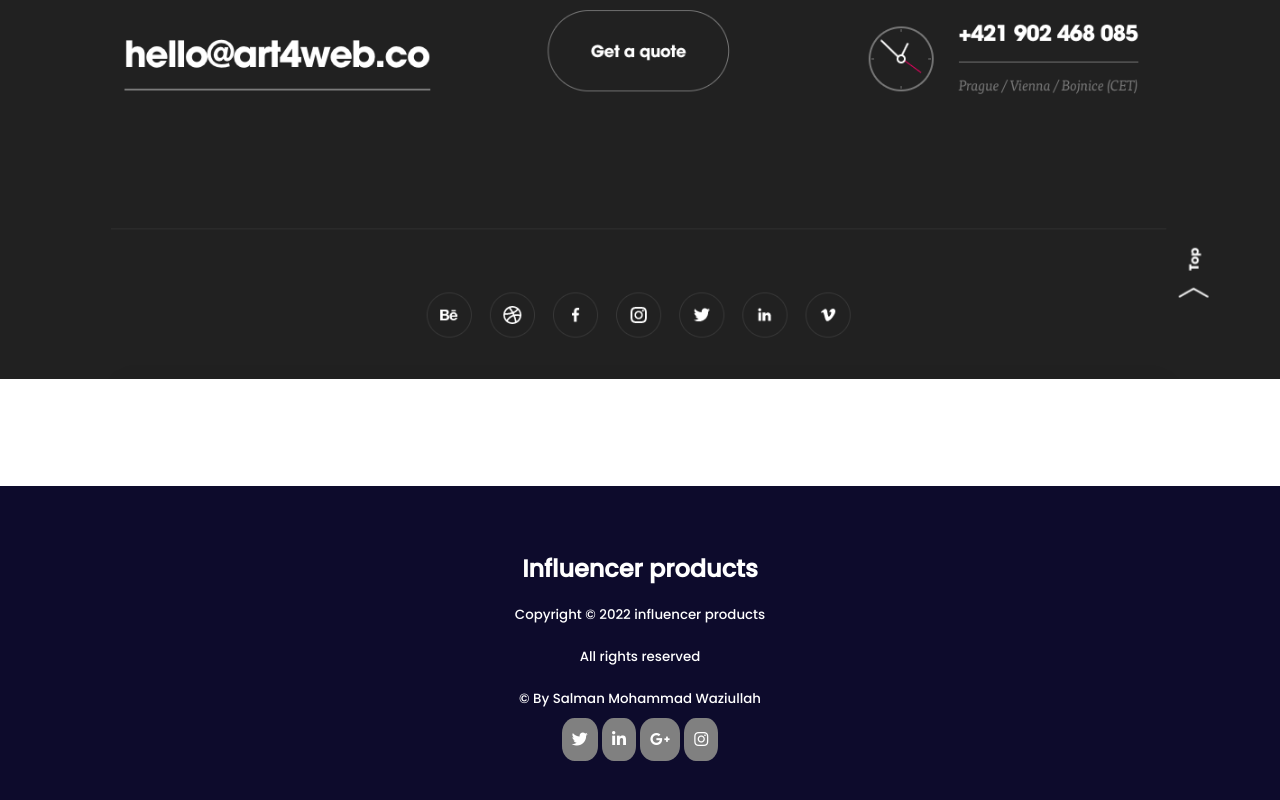
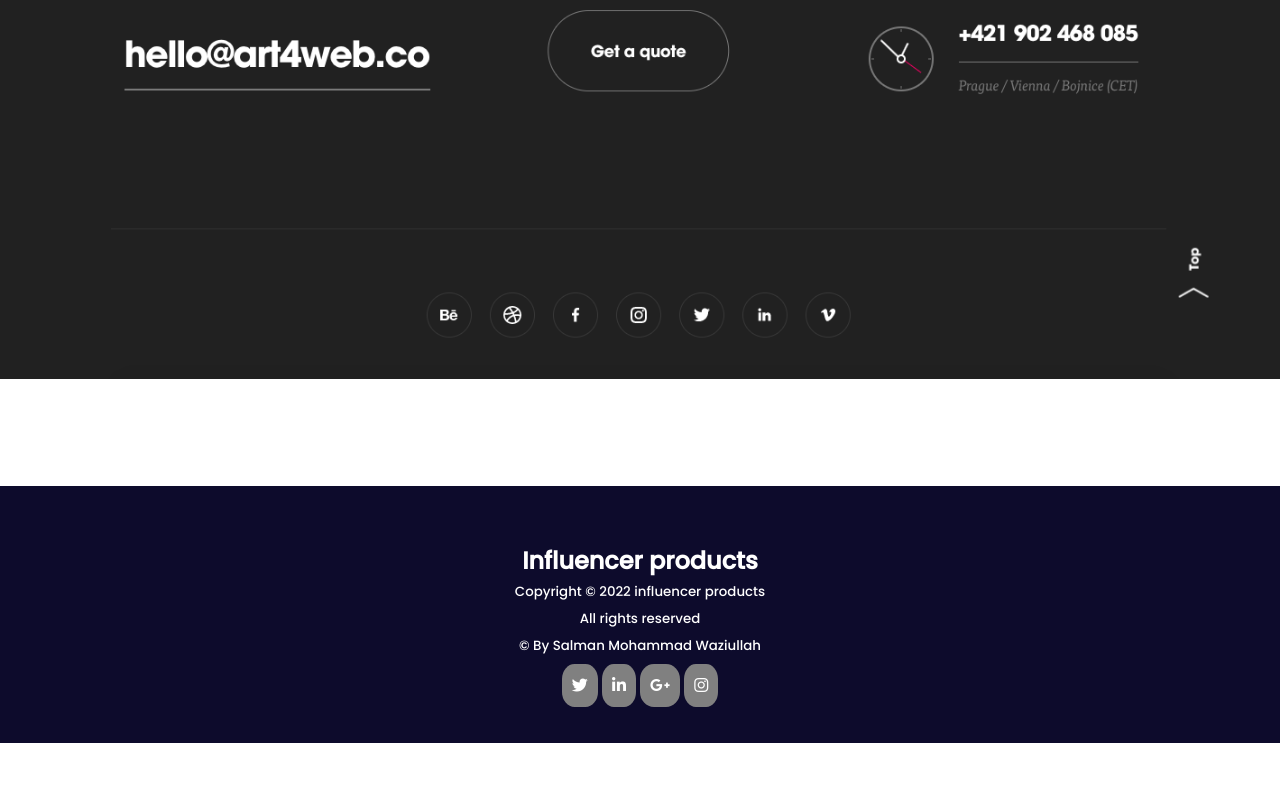
Before and after one commit to SalmanWaziullah/assignment2, a plain HTML site: page index.html in a window 1280 px wide. Shown: the part 2695-3495 px from the top of the page. After the commit the page ends 3438 px from the top, so only its background shows below. Drawn offline with Linux system fonts and the light colour scheme.

Commit message:
going to submit

```diff
--- a/index.html
+++ b/index.html
@@ -51,8 +51,7 @@
             >Preebook now
             <i class="fas fa-arrow-right"></i>
           </a>
-          <h1 class="glow">lets start
-          </h1>
+          <h1 class="glow">lets start</h1>
         </div>
         <div class="journy-img">
           <img src="images/main-camera.png" alt="" />
@@ -60,7 +59,7 @@
       </div>
     </section>
 
-<!--=========================populer collection section===================-->
+    <!--=========================populer collection section===================-->
     <section class="section">
       <div class="popular-titel">
         <h2>Popular Collection</h2>
@@ -220,7 +219,7 @@
     <!-- ============================bounes section =========================== -->
     <section class="section">
       <div class="bounas-content">
-        <img src="images/bounas-pic.webp" alt="">
+        <img src="images/bounas-pic.webp" alt="" />
       </div>
     </section>
 
@@ -228,13 +227,15 @@
     <footer>
       <div class="footer-info">
         <h2>Influencer products</h2>
-        <p><small>Copyright	&copy; 2022 influencer products</small></p>
+        <p><small>Copyright &copy; 2022 influencer products</small></p>
         <p><small>All rights reserved</small></p>
-        <P><small>	&copy; By Salman Mohammad Waziullah</small></P>
-        <a href="#"><i class="fab fa-twitter"></i></a>
-        <a href="#"><i class="fab fa-linkedin-in"></i></a>
-        <a href="#"><i class="fa fa-google-plus" aria-hidden="true"></i></a>
-        <a href="#"><i class="fab fa-instagram"></i></a>
+        <p><small> &copy; By Salman Mohammad Waziullah</small></p>
+        <div class="social-icon">
+          <a href="#"><i class="fab fa-twitter"></i></a>
+          <a href="#"><i class="fab fa-linkedin-in"></i></a>
+          <a href="#"><i class="fa fa-google-plus" aria-hidden="true"></i></a>
+          <a href="#"><i class="fab fa-instagram"></i></a>
+        </div>
       </div>
     </footer>
   </body>
--- a/style.css
+++ b/style.css
@@ -170,10 +170,14 @@ footer {
   margin: auto;
   color: white;
   text-align: center;
-  line-height: 25px;
+  line-height: 10px;
   padding: 50px 0px;
 }
-.footer-info > a {
+.social-icon{
+  padding-top: 10px;
+}
+.social-icon a {
+  margin-top: 5px;
   color: white;
   padding: 10px;
   border-radius: 35%;
@@ -254,7 +258,7 @@ footer {
   }
   footer {
     width: 1280px;
-    font-size: 1em;
+    font-size: 2em;
   }
 }
 /* ======================== responsive for tab =================== */
```
